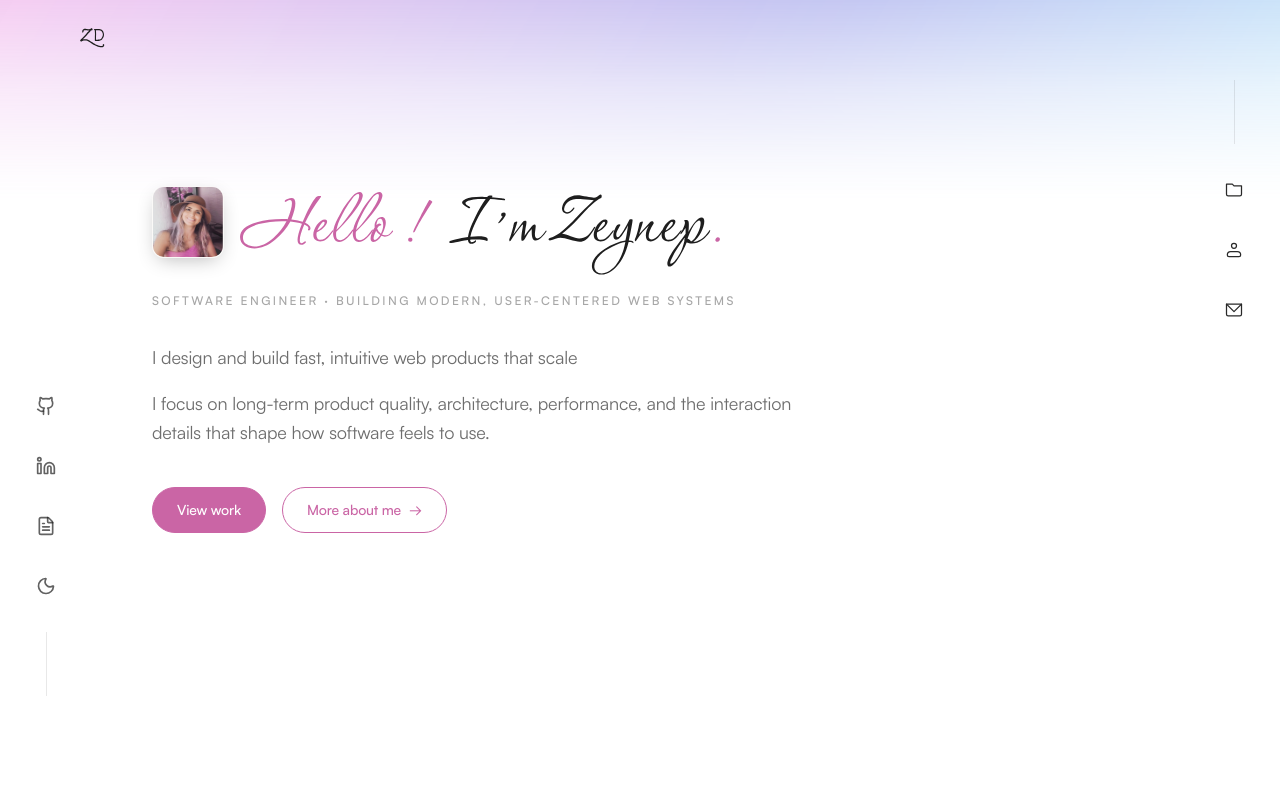
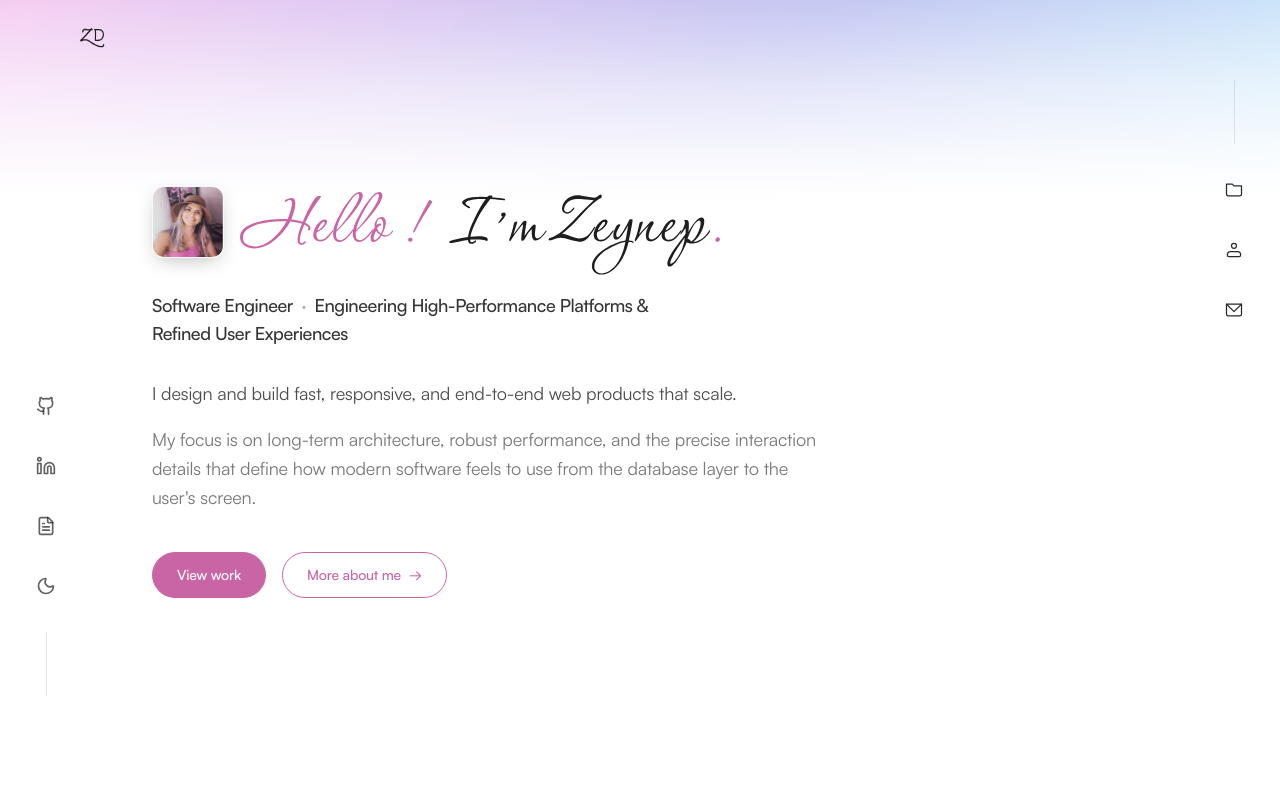
Before and after one commit to zeynepdundar/PortfolioV2, a Next.js app: page / in a window 1280 px wide. Shown: the top 800 px of the page. Built offline with nearby package versions, Linux system fonts and the light colour scheme.

Commit message:
fix(ui): prevent awkward line splitting in intro headline text

```diff
--- a/components/sections/about/About.tsx
+++ b/components/sections/about/About.tsx
@@ -19,7 +19,7 @@ export default function About() {
           {/* About narrative */}
           <div className="mt-6 max-w-2xl space-y-4 text-body-lg text-foreground/55">
             <p>
-              I&apos;m a fullstack engineer who enjoys working where design meets code. I care about quality in a deeply human sense how interfaces feel, how intuitive they are, and how small details influence trust and ease. At the same time, I think beyond the interface, building systems that are reliable, maintainable, and thoughtfully structured end to end.
+              I&apos;m a frontend-focused engineer with experience across fullstack systems, building interfaces and scalable backend-integrated applications. I care about quality in a deeply human sense how interfaces feel, how intuitive they are, and how small details influence trust and ease. At the same time, I think beyond the interface, building systems that are reliable, maintainable, and thoughtfully structured end to end.
             </p>
             <p>
               I hold a degree in Computer Engineering from Istanbul Technical
--- a/components/sections/intro/Intro.tsx
+++ b/components/sections/intro/Intro.tsx
@@ -7,10 +7,10 @@ export default function Intro() {
   return (
     <PageSection id="home">
       <SectionContainer>
-        <div className="w-full pt-8 sm:pt-10" >
+        <div className="w-full pt-8 sm:pt-10">
           <div className="space-y-6 sm:space-y-8">
 
-            <header className="space-y-3">
+            <header className="space-y-4">
               <h1 className="sr-only">Zeynep Dündar – Software Engineer</h1>
 
               <div className="flex items-center gap-4">
@@ -40,28 +40,24 @@ export default function Intro() {
                 />
               </div>
 
-              {/* Badge */}
-              <span className="text-meta sm:text-sm">
-                Software Engineer · Building Modern, User-Centered Web Systems
-              </span>
+<h2 className="text-base sm:text-lg font-medium text-foreground/90 tracking-tight block max-w-xl">
+  Software Engineer <span className="text-foreground/40 font-light mx-1">·</span> Engineering High-Performance Platforms &
+  <br className="hidden sm:inline" /> Refined User Experiences
+</h2>
             </header>
 
-            {/* Body copy */}
+            {/* Body copy - Paragraflar arası hiyerarşi netleştirildi */}
             <div className="max-w-2xl space-y-4">
-              {/*
-              <p className="text-heading text-foreground/80">
-                This is my little corner of the internet
+              <p className="text-body-lg font-medium text-foreground/80 leading-relaxed">
+                I design and build fast, responsive, and end-to-end web products that scale.
               </p>
-              */}
-              <p className="text-body-lg text-foreground/65">
-              I design and build fast, intuitive web products that scale             </p>
 
-              <p className="text-body-lg text-foreground/65">
-                I focus on long-term product quality, architecture, performance, and the interaction details that shape how software feels to use.
+              <p className="text-body-lg text-foreground/60 leading-relaxed">
+                My focus is on long-term architecture, robust performance, and the precise interaction details that define how modern software feels to use from the database layer to the user's screen.
               </p>
             </div>
 
-
+            {/* Action Buttons */}
             <div className="mt-10 flex flex-col sm:flex-row sm:items-center gap-4">
               <Button
                 href="/projects"
@@ -78,13 +74,11 @@ export default function Intro() {
               >
                 More about me
               </Button>
-
-
             </div>
 
           </div>
         </div>
       </SectionContainer>
-    </PageSection >
+    </PageSection>
   );
 }
--- a/components/ui/ExperienceTabs.tsx
+++ b/components/ui/ExperienceTabs.tsx
@@ -22,8 +22,7 @@ export function ExperienceTabs({ experiences }: Props) {
             key={`${exp.company}-${index}`}
             onClick={() => setActiveIndex(index)}
             className={`relative text-left pl-4 pr-3 py-2 text-sm transition
-        ${
-          index === activeIndex
+        ${index === activeIndex
                 ? "text-foreground"
                 : "text-muted hover:text-foreground/80"
               }`}
@@ -88,6 +87,7 @@ export function ExperienceTabs({ experiences }: Props) {
         )}
 
         {/* Stack */}
+        {active.stack?.length ? (
           <ul className="flex flex-wrap gap-2 mt-2">
             {active.stack.map((tech) => (
               <li
@@ -98,6 +98,7 @@ export function ExperienceTabs({ experiences }: Props) {
               </li>
             ))}
           </ul>
+        ) : null}
       </div>
     </div>
   );
--- a/data/experiences.ts
+++ b/data/experiences.ts
@@ -3,7 +3,7 @@ export type Experience = {
   company: string;
   period: string;
   description: string;
-  stack: string[];
+  stack?: string[];
   logo: string;
   companyUrl: string;
   link?: {
@@ -21,7 +21,7 @@ export const experiences: Experience[] = [
       "Built and maintained the back-office UI of a global, cloud-based restaurant operating system. Migrated a large-scale interface to Angular 14 within a 15+ engineer Agile team, working closely with product managers, designers, and engineers to deliver reliable, user-focused features at scale.",
     logo: "/logos/linga_logo.jpeg",
     companyUrl: "https://www.lingapos.com/",
-    stack: ["Angular", "TypeScript", "RxJS", "CSS"],
+    //stack: ["Angular", "TypeScript", "RxJS", "CSS"],
 
   },
   {
@@ -32,21 +32,21 @@ export const experiences: Experience[] = [
       "Contributed to enterprise client projects for Mercedes-Benz and Roche. Built and launched Mercedes-Benz's B2B e-commerce platform across 19+ countries. Designed accessible, reusable UI components and contributed to a shared component library.",
     logo: "/logos/accenture_logo.jpeg",
     companyUrl: "https://www.accenture.com/us-en",
-    stack: ["React", "Next.js", "Storybook", "Electron.js", "Webpack"],
+    //stack: ["React", "Next.js", "Storybook", "Electron.js", "Webpack"],
     link: {
       label: "View Project",
       href: "https://b2bconnect.mercedes-benz.com/de",
     },
   },
   {
-    role: "Full Stack Developer",
+    role: "Full Stack Engineer",
     company: "Renault Group",
     period: "2020 – 2021",
     description:
       "Co-developed an internal HR automation platform streamlining payroll, scheduling, and performance tracking, significantly reducing HR operational workload.",
     logo: "/logos/renault_logo.jpeg",
     companyUrl: "https://www.renaultgroup.com/en/",
-    stack: ["Java", "Spring Boot", "AngularJS", "PostgreSQL", "React"],
+   //stack: ["Java", "Spring Boot", "AngularJS", "PostgreSQL", "React"],
   },
   {
     role: "Software Development Assistance Specialist",
@@ -56,17 +56,16 @@ export const experiences: Experience[] = [
       "Implemented automated testing procedures, reducing manual testing effort and improving system reliability through increased test coverage.",
     logo: "/logos/softtech_logo.jpeg",
     companyUrl: "https://softtech.com.tr/",
-    stack: ["Java", "Selenium", "Cucumber"],
+    //stack: ["Java", "Selenium", "Cucumber"],
   },
   {
     role: "Software Developer",
     company: "Webbilir Consulting",
     period: "2018 – 2019",
-    description:
-      "Worked on consulting projects to design and launch websites and early-stage products, collaborating closely with designers and fellow developers.",
+    description: "Built and launched websites and early-stage products in consulting projects, translating customer requirements into functional solutions and collaborating closely with fellow developers.",
     logo: "/logos/webbilir_logo.jpeg",
     companyUrl: "https://webbilir.com/",
-    stack: ["Angular", "Firebase", "JavaScript", "C# & .NET", "MSSQL"],
+    //stack: ["Angular", "Firebase", "JavaScript", "C# & .NET", "MSSQL"],
     link: {
       label: "Florist website",
       href: "https://www.jardinerie.com.tr/",
```
Lines whose indentation alone changed are shown as unchanged.
